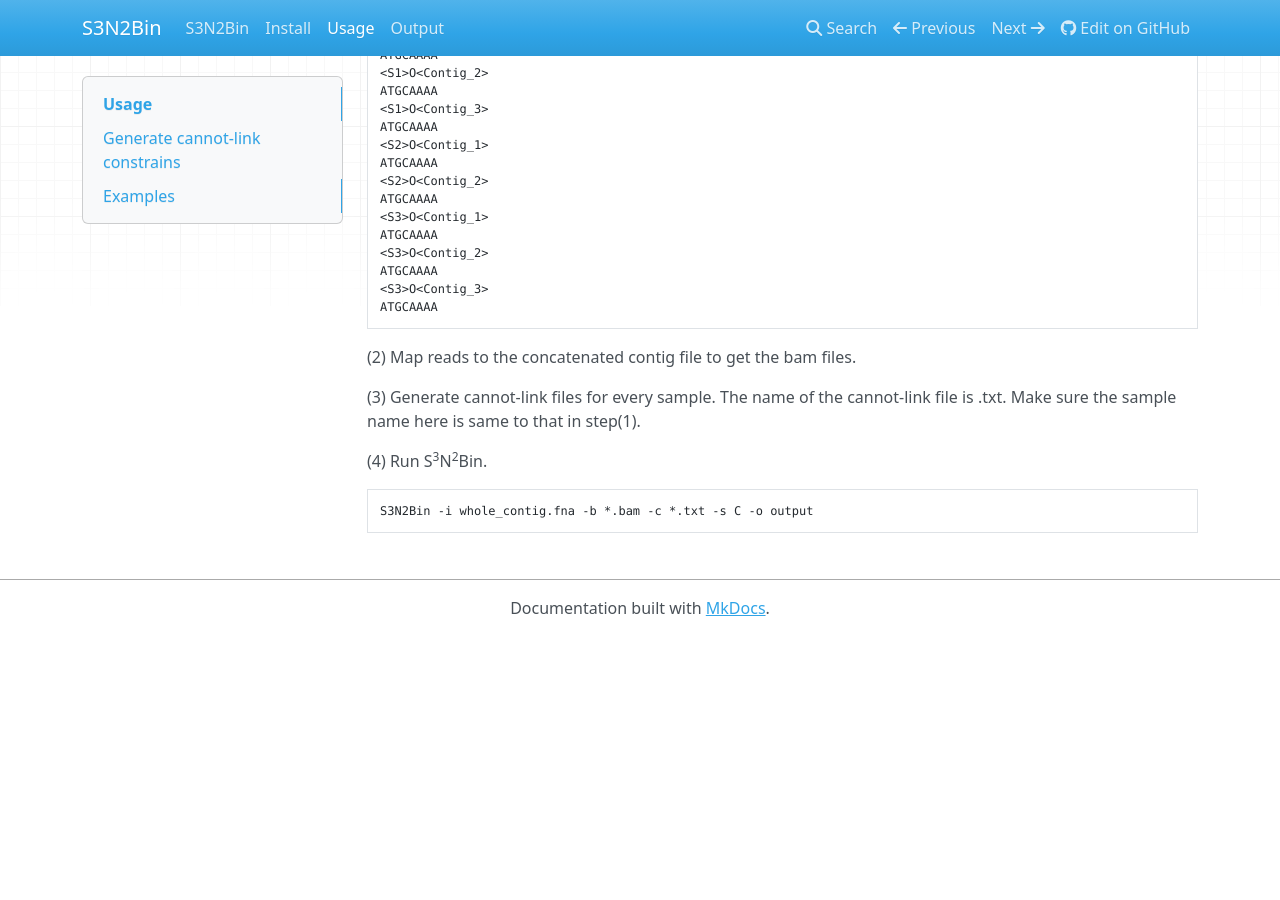
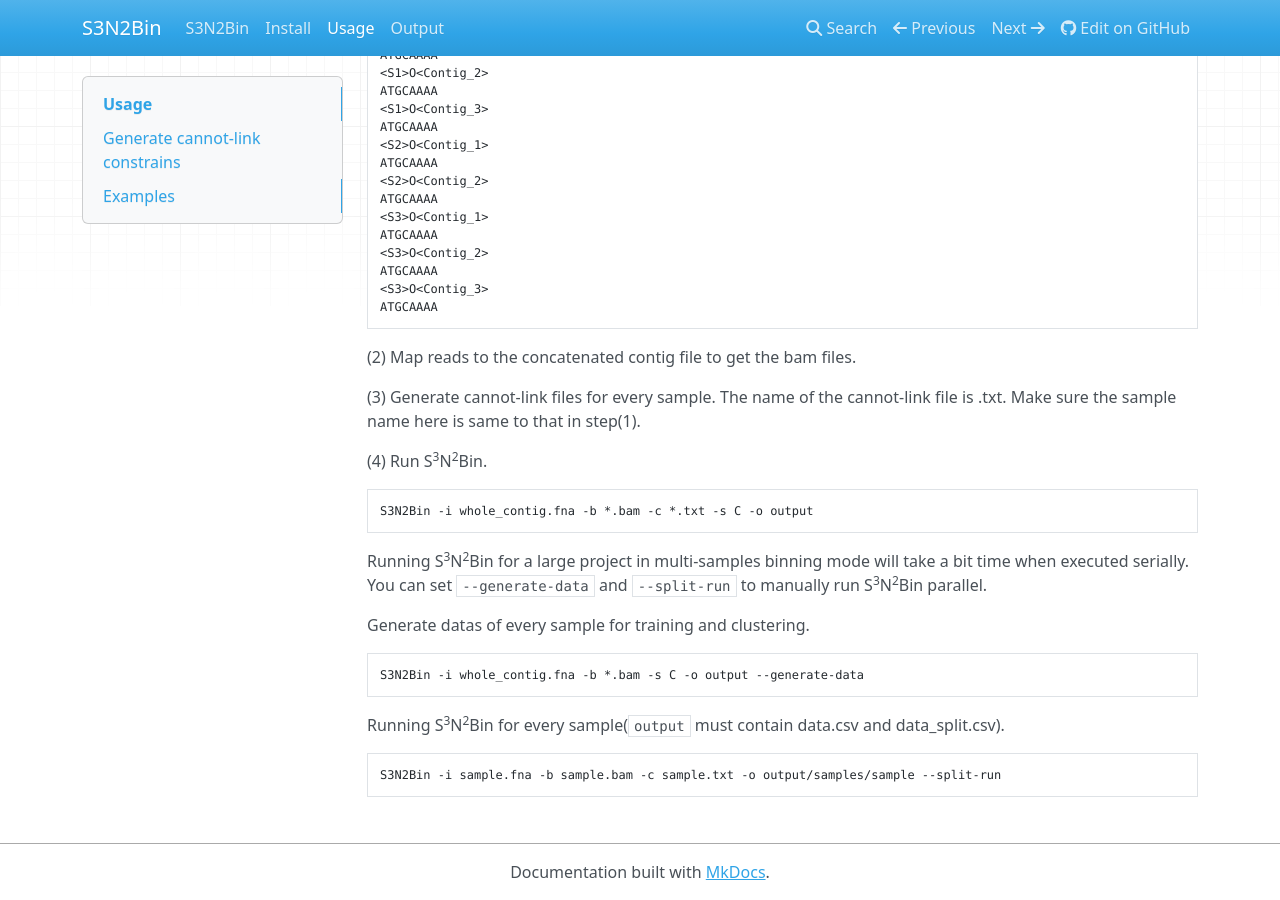
Before and after one commit to BigDataBiology/SemiBin, an MkDocs documentation site: the page built from docs/usage.md, in a window 1280 px wide and 900 px high, scrolled down 1489 px. Built offline with MkDocs 1.6.1, drawn with Linux system fonts in a browser that asks for light colours; nearby versions of some CDN libraries; before the commit the page ends 2125 px from its top, so only the background shows below that.

Commit message:
Better Doc

````diff
--- a/docs/usage.md
+++ b/docs/usage.md
@@ -100,3 +100,17 @@ ATGCAAAA
 ```bash
 S3N2Bin -i whole_contig.fna -b *.bam -c *.txt -s C -o output
 ```
+
+Running S<sup>3</sup>N<sup>2</sup>Bin for a large project in multi-samples binning mode will take a bit time when executed serially. You can set `--generate-data` and `--split-run` to manually run S<sup>3</sup>N<sup>2</sup>Bin parallel.
+
+Generate datas of every sample for training and clustering.
+
+```bash
+S3N2Bin -i whole_contig.fna -b *.bam -s C -o output --generate-data
+```
+
+Running S<sup>3</sup>N<sup>2</sup>Bin for every sample(`output` must contain data.csv and data_split.csv).
+
+```bash
+S3N2Bin -i sample.fna -b sample.bam -c sample.txt -o output/samples/sample --split-run
+```
````
Also changed, not shown: README.md (+1 -1 lines), docs/index.md (+4 -0 lines), 2 other files.
